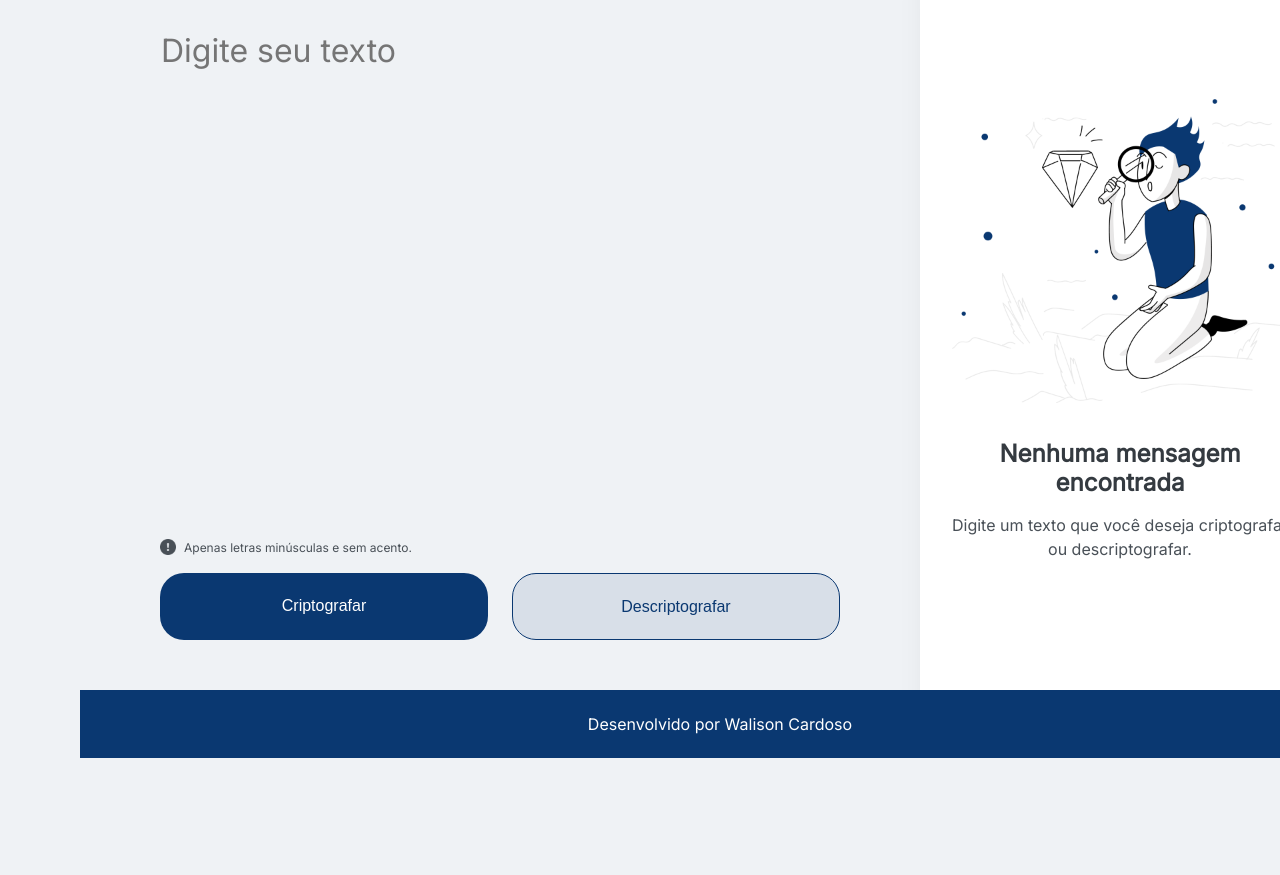
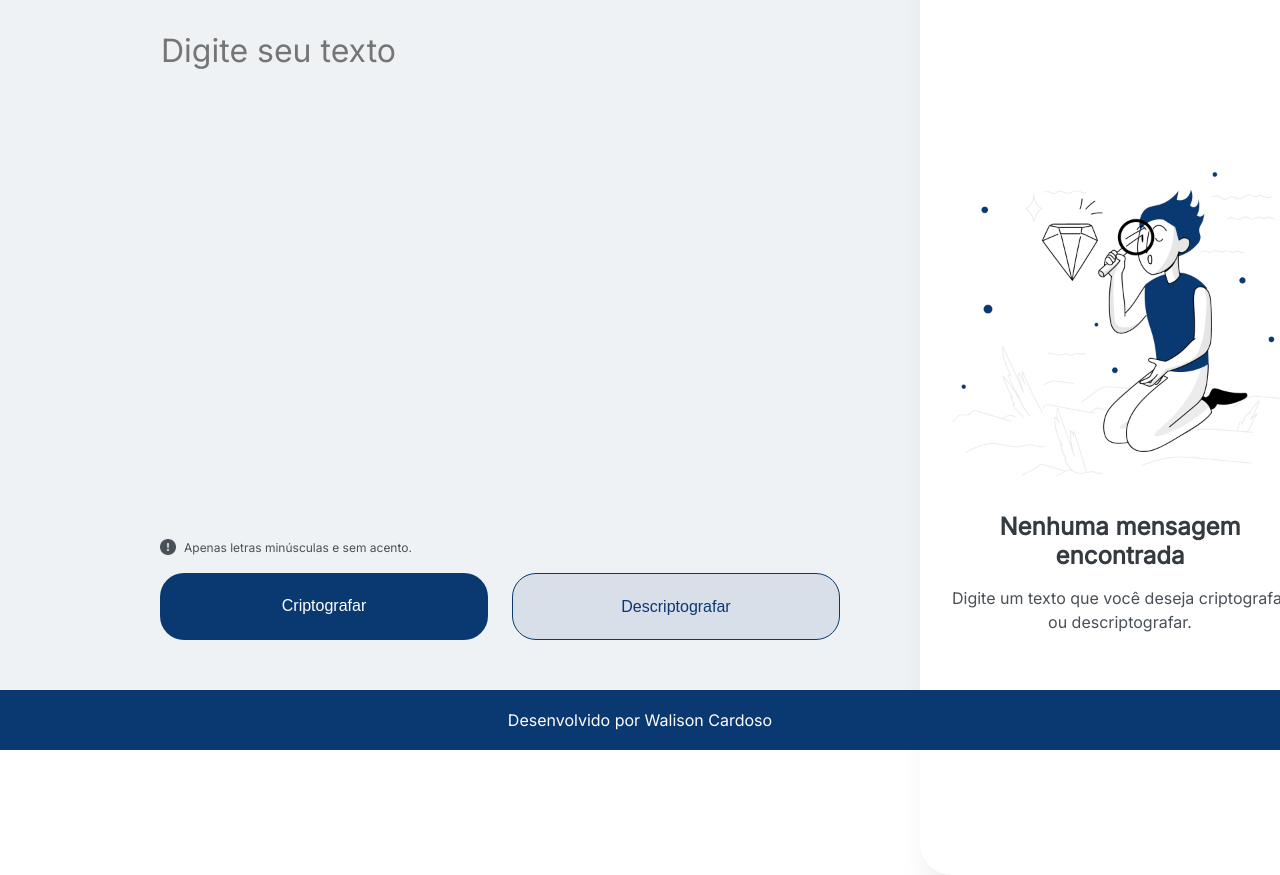
Before and after one commit to wallcs/challenge-decodificador, a plain HTML site: page index.html in a window 1280 px wide. Shown: the part 110-985 px from the top of the page. Before the commit the page ends 868 px from the top, so only its background shows below. Drawn offline with Linux system fonts and the light colour scheme.

Commit message:
Mudanca de div e posicao rodape

```diff
--- a/index.html
+++ b/index.html
@@ -10,10 +10,10 @@
 
 
 <body>
+    <div class="teste">
         <header class="logo-alura">
         <img src="./assets/a.png" alt="Logo Alura">
         </header>
-
         <main class="area-interacao">
             <div class="area__interacao__texto-input">
                 <!-- Área onde o texto será inserido -->
@@ -28,8 +28,8 @@
                         <button onclick="decodificarTexto()" id="decodificar" class="interacao-botoes__decript">Descriptografar</button>
                 </div>
             </div>
+            <div class="area__interacao__texto-output">
                 <!-- Área para mostrar o texto criptorafado/descriptografado -->
-        <div class="area__interacao__texto-output">
                 <div class="style_display">
                     <img class="area__interacao__texto-output__imagem" src="./assets/drawing.png" alt="Personagem com lupa na mao">
                     <div class="area__interacao__texto-output__mensagem">
@@ -38,8 +38,10 @@
                     </div>
                 </div>
             </div>
+    </div>
+
+        <footer class="rodape">
             <!-- Rodapé com o nome -->
-        <footer class="rodape">
             <p>Desenvolvido por Walison Cardoso<p>
         </footer>
     </main>
--- a/styles/light.css
+++ b/styles/light.css
@@ -12,12 +12,13 @@
 }
 
 
-body {
+.teste {
     box-sizing: border-box;
     background-color: #eff2f5;
     height: 100vh;
     display: flex;
     justify-content: center;
+    flex-direction: row;
 }
 
 .logo-alura {
@@ -111,13 +112,12 @@ body {
 .interacao-botoes {
     display: flex;
     gap: 24px;
-    /* padding: 0 0 72px 240px; */
 }
 
 .area__interacao__texto-output {
     border-radius: 32px;
     margin: 40px 40px 40px 0 ;
-    height: 100%;
+    height: 945px;
     width: 400px;
     background-color: #ffffff;
     display: flex;
@@ -161,14 +161,16 @@ body {
 
 
 .rodape{
-    position: absolute;
     color: #ffffff;
     background-color: #0A3871;
-    padding: 24px;
+    padding: 24px 0;
     text-align: center;
     font-family: 'Inter', sans-serif;;
     font-size: 1rem;
     font-weight: 400;
+    position: absolute;
     width: 100%;
     top: 100%;
+    text-align: center;
+    padding: 20px 0;
 }
```
Lines whose indentation alone changed are shown as unchanged.
